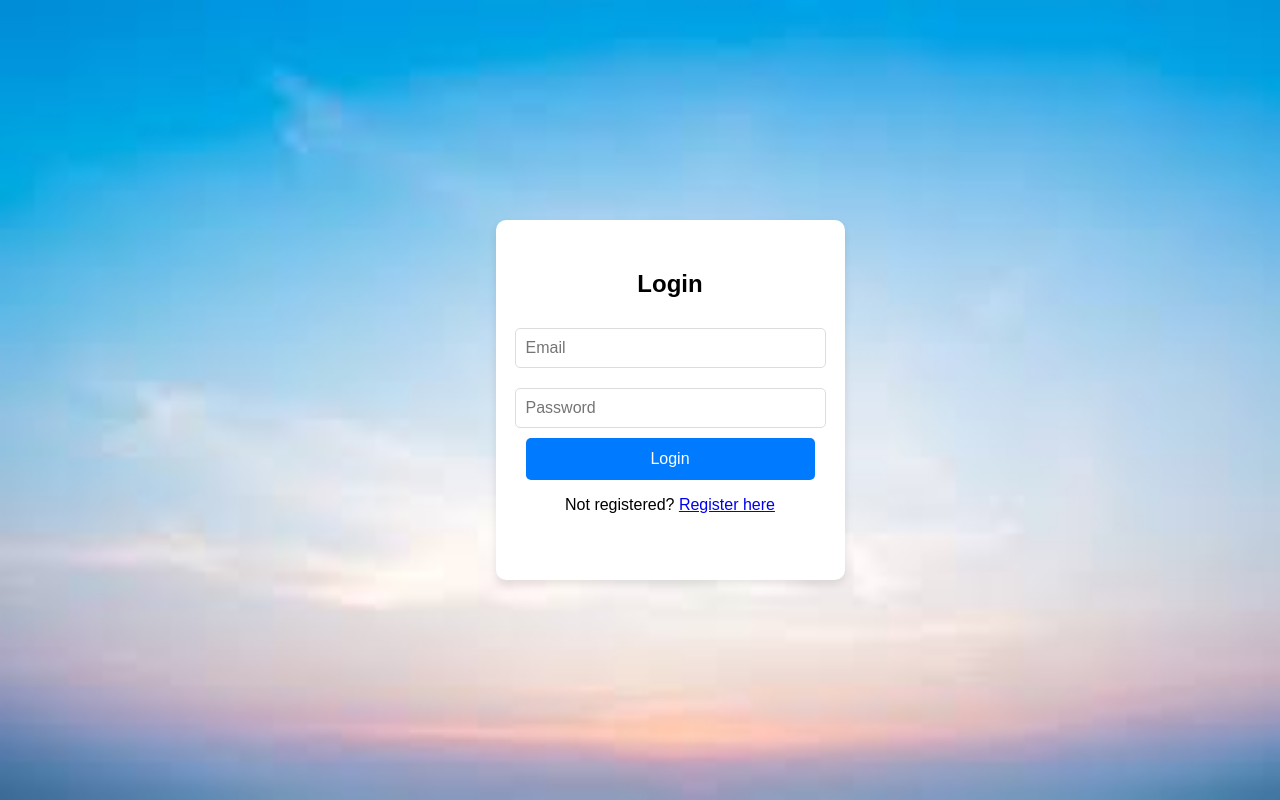
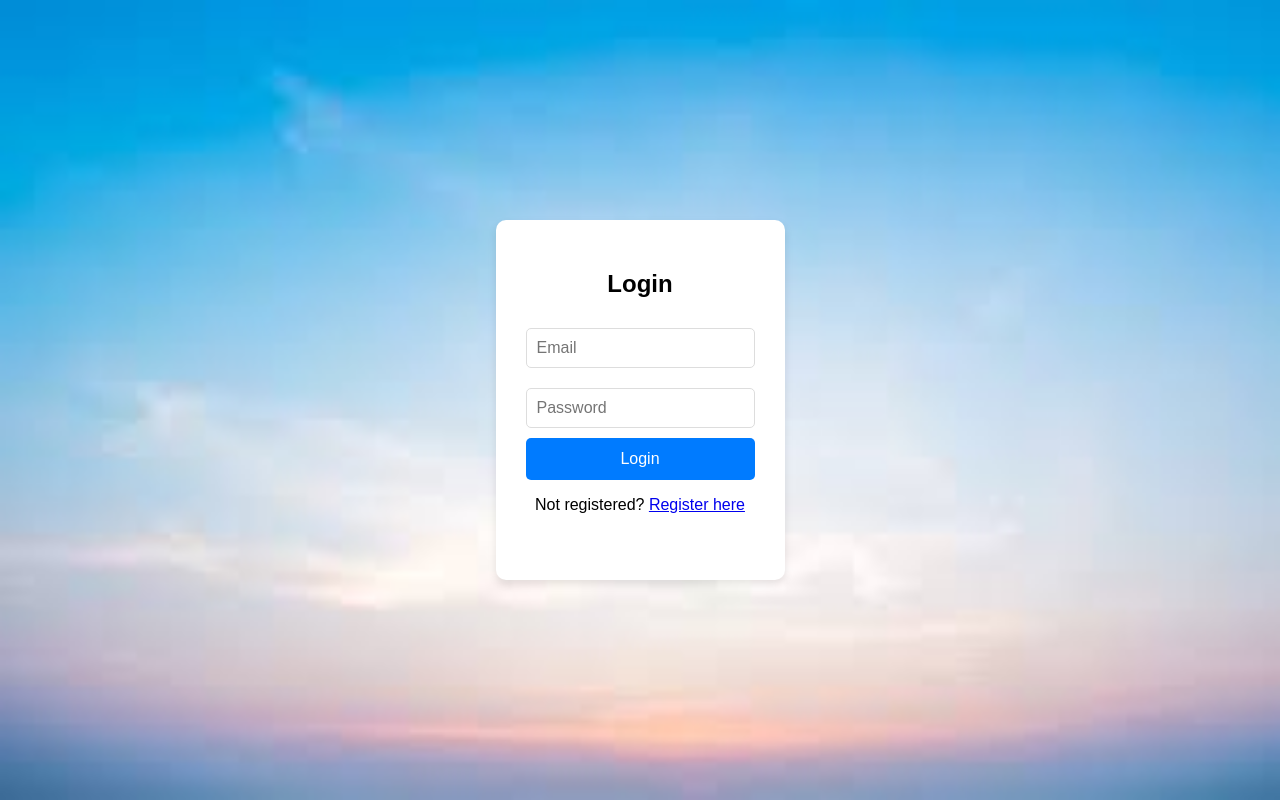
Before and after one commit to yasaswini-gottipati/PresentWeather, a React (Create React App) app in the folder weather-app/: page / in a window 1280 px wide. Built offline with nearby package versions, Linux system fonts and the light colour scheme.

Commit message:
Update Login.css

```diff
--- a/weather-app/src/styles/Login.css
+++ b/weather-app/src/styles/Login.css
@@ -1,15 +1,18 @@
 
 
-body {
+html,body {
     margin: 0;
-    padding: 0;
     font-family: 'Arial', sans-serif;
     background-color: #f0f0f0;
     display: flex;
     justify-content: center;
     align-items: center;
-    min-height: 100vh;
+    height: 100%;
+    width:100%;
   }
+  * {
+    box-sizing: border-box;
+    }
 
   .login-container {
     width: 100%;
```
